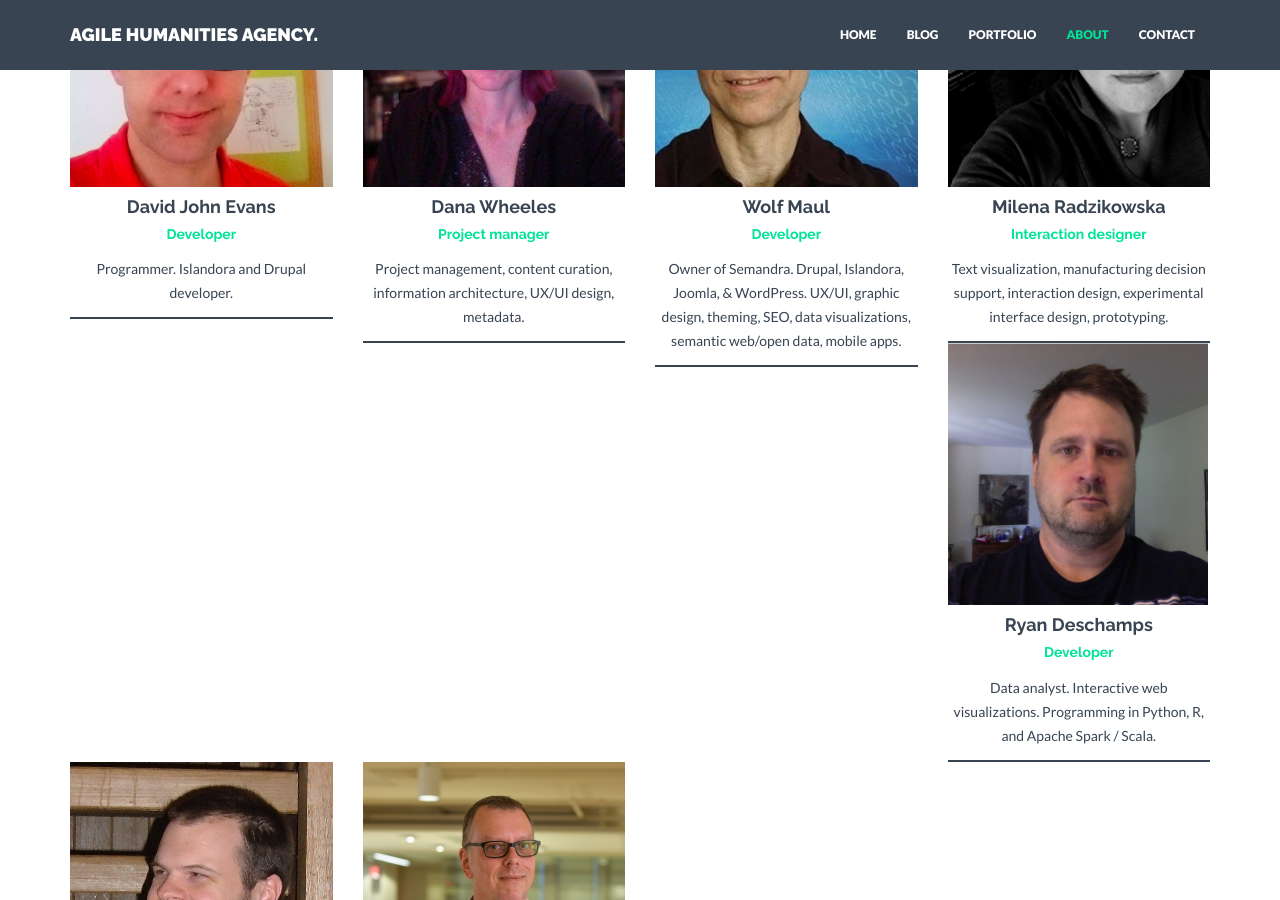
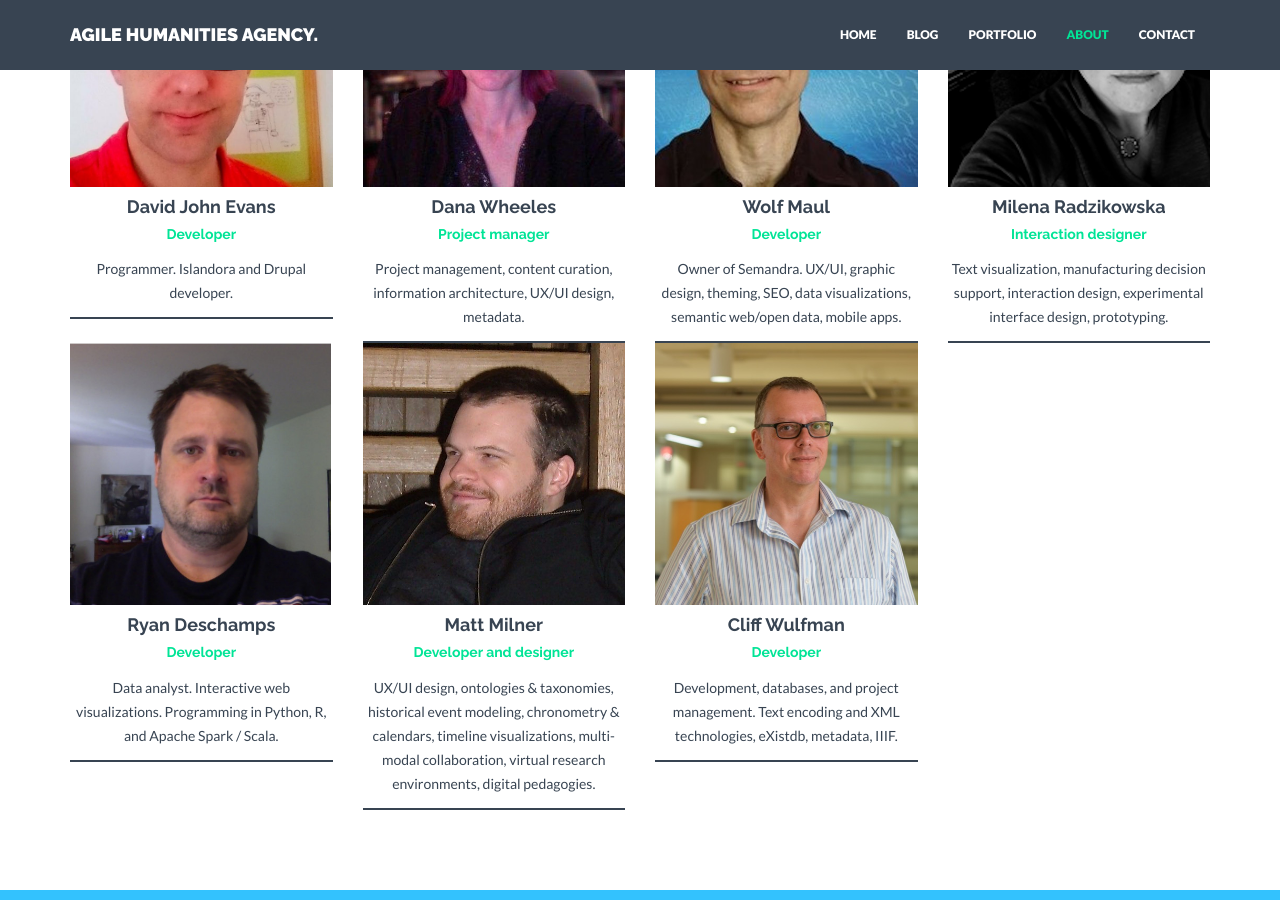
Before and after one commit to agile-humanities/agile-humanities.github.io, a Jekyll site: the page built from about.html, in a window 1280 px wide and 900 px high, scrolled down 1573 px. Built offline with Jekyll 4.4.1, drawn with Linux system fonts in a browser that asks for light colours; nearby versions of some CDN libraries.

Commit message:
update team

```diff
--- a/_config.yml
+++ b/_config.yml
@@ -103,7 +103,7 @@
         url: https://twitter.com/bluesaepe
   - name: Wolf Maul
     position: Developer
-    text: Owner of Semandra. Drupal, Islandora, Joomla, & WordPress. UX/UI, graphic design, theming, SEO, data visualizations, semantic web/open data, mobile apps.
+    text: Owner of Semandra. UX/UI, graphic design, theming, SEO, data visualizations, semantic web/open data, mobile apps.
     img: team07.jpg
     social:
       - title: envelope #use for email address
```
